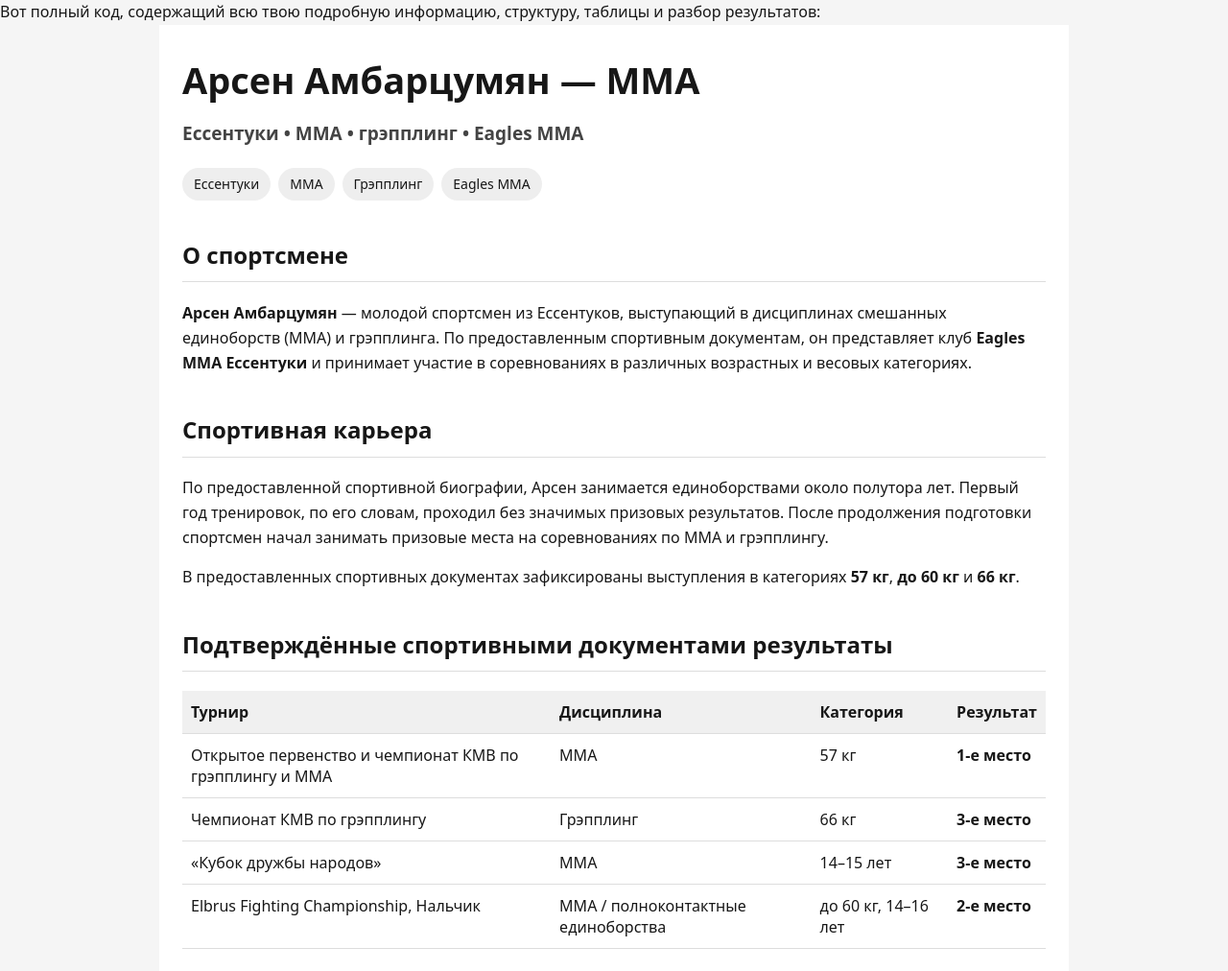
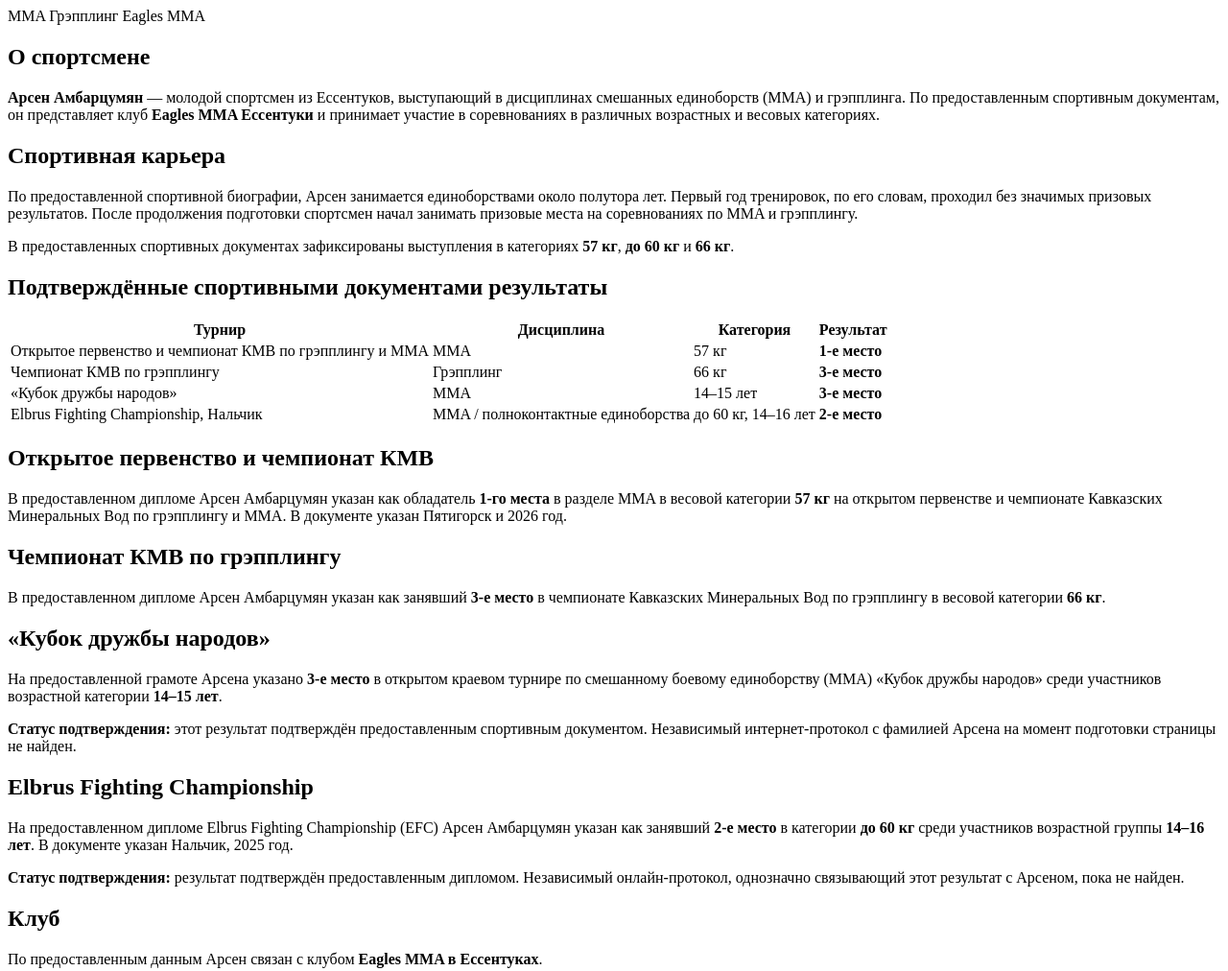
Before and after one commit to Anonim895/arsen-ambartsumyan-bio, a plain HTML site: page index.html in a window 1280 px wide. Shown: the top 1012 px of the page at 96% size. Drawn offline with Linux system fonts and the light colour scheme.

Commit message:
Update index.html

```diff
--- a/index.html
+++ b/index.html
@@ -1,34 +1,5 @@
-Вот полный код, содержащий всю твою подробную информацию, структуру, таблицы и разбор результатов:
-<!doctype html>
-<html lang="ru">
-<head>
-<meta charset="utf-8">
-<meta name="viewport" content="width=device-width, initial-scale=1">
-<title>Арсен Амбарцумян — MMA | Ессентуки</title>
-<meta name="description" content="Арсен Амбарцумян — молодой спортсмен из Ессентуков, выступающий в MMA и грэпплинге. Eagles MMA. Спортивная биография, турниры и подтверждённые награды.">
-<meta name="keywords" content="Арсен Амбарцумян, Arsen Ambartsumyan, MMA, Ессентуки, Eagles MMA, грэпплинг, Пятигорск, КМВ">
-<style>
-body{font-family:system-ui,-apple-system,BlinkMacSystemFont,"Segoe UI",sans-serif;margin:0;background:#f5f5f5;color:#171717;line-height:1.6}
-main{max-width:900px;margin:auto;background:white;min-height:100vh;padding:36px 24px 60px}
-h1{font-size:38px;line-height:1.15;margin:0 0 8px}
-h2{margin-top:38px;border-bottom:1px solid #ddd;padding-bottom:8px}
-.lead{font-size:19px;color:#444}
-.badges{display:flex;flex-wrap:wrap;gap:8px;margin:20px 0}
-.badge{background:#eee;border-radius:999px;padding:6px 12px;font-size:14px}
-table{width:100%;border-collapse:collapse;margin-top:15px}
-th,td{text-align:left;padding:11px 9px;border-bottom:1px solid #ddd;vertical-align:top}
-th{background:#f0f0f0}
-.note{background:#f7f7f7;border-left:4px solid #777;padding:14px 16px;margin:18px 0}
-footer{margin-top:45px;padding-top:20px;border-top:1px solid #ddd;color:#666;font-size:14px}
-</style>
-</head>
-<body>
-<main>
-<h1>Арсен Амбарцумян — MMA</h1>
-<p class="lead"><strong>Ессентуки • MMA • грэпплинг • Eagles MMA</strong></p>
 
-<div class="badges">
-<span class="badge">Ессентуки</span>
+
 <span class="badge">MMA</span>
 <span class="badge">Грэпплинг</span>
 <span class="badge">Eagles MMA</span>
@@ -96,8 +67,4 @@ footer{margin-top:45px;padding-top:20px;border-top:1px solid #ddd;color:#666;fon
 <p>Эти сведения могут быть добавлены после появления надёжных подтверждающих источников.</p>
 
 <footer>
-<p><strong>Редакционная пометка:</strong> страница подготовлена на основе предоставленных спортивных документов и доступных публичных материалов. Формулировки намеренно отделяют сведения, подтверждённые документами, от сведений, которые требуют независимого подтверждения.</p>
-</footer>
-</main>
-</body>
-</html>
+<p><strong>Редакционная пометка
```
